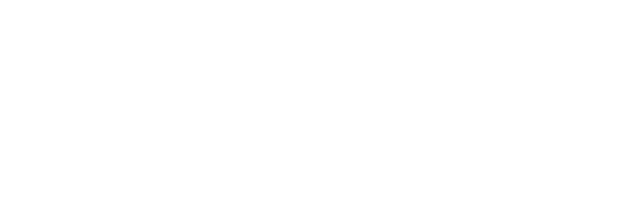
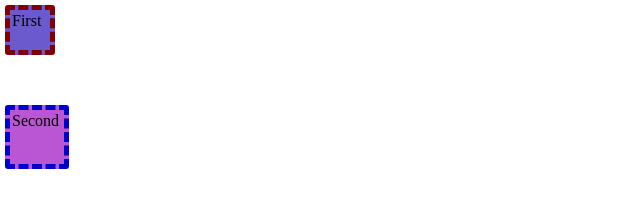
Before and after one commit to Rashmi-2005-Ranjan/CSS, a plain HTML site: page BoxModel.html in a window 1280 px wide. Shown: the whole page, without its empty margins (0-640 px from the left). Drawn offline with Linux system fonts and the light colour scheme.

Commit message:
Box Model Committed

```diff
--- a/BoxModel.html
+++ b/BoxModel.html
@@ -1,11 +1,52 @@
 <!DOCTYPE html>
 <html lang="en">
+
 <head>
     <meta charset="UTF-8">
     <meta name="viewport" content="width=device-width, initial-scale=1.0">
     <title>Document</title>
+    <style>
+        * {
+            margin: 0px;
+            padding: 0px;
+        }
+
+        #first {
+
+            background-color: slateblue;
+            margin: 5px 5px 5px 5px;
+            border: 5px dashed maroon;
+            border-radius: 3px 3px 3px 3px;
+box-sizing: border-box;
+
+        }
+        #second {
+
+            background-color: mediumorchid;
+            margin: 50px 5px 5px 5px;
+            border: 5px dashed mediumblue;
+            border-radius: 3px;
+            box-sizing: content-box;
+
+        }
+
+        .pad {
+
+            height: 50px;
+            width: 50px;
+            padding: 2px;
+
+        }
+    </style>
 </head>
+
 <body>
+    <div id="first" class="pad">
+        First
+    </div>
+    <div id="second" class="pad">
+        Second
+    </div>
+</body>
 
-</body>
 </html>
```
Also changed, not shown: display.html (added, +11 -0 lines), index.html (+2 -0 lines).
